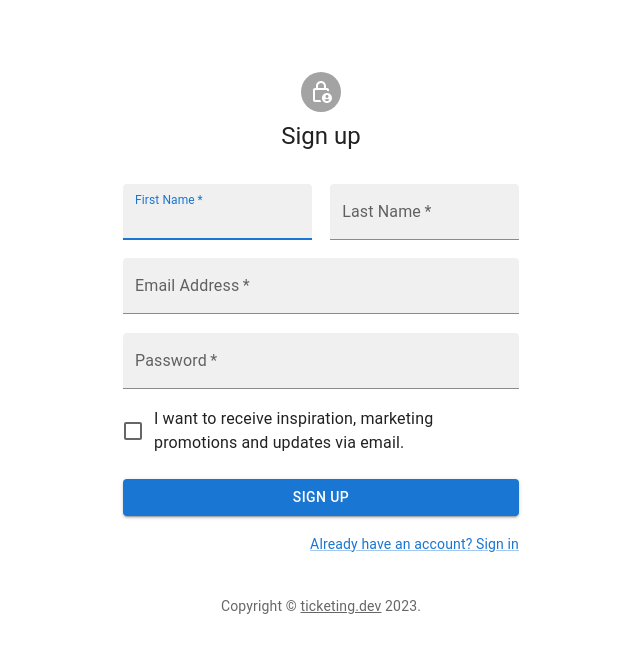
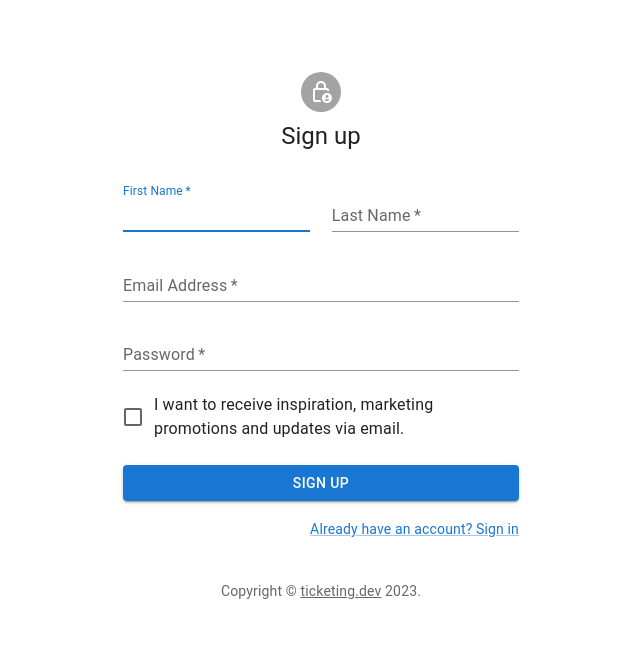
Before and after one commit to AbdulRehman-z/ecommerce-microservice, a Next.js app in the folder client/: page /auth/sign-up in a window 1280 px wide. Shown: the top 652 px of the page, without its empty margins (319-959 px from the left). Built offline with nearby package versions, Linux system fonts and the light colour scheme.

Commit message:
did some error-handling on client-side

```diff
--- /dev/null
+++ b/client/src/pages/alerts/alert.tsx
@@ -0,0 +1,35 @@
+import Snackbar from "@mui/material/Snackbar";
+import MuiAlert, { AlertProps } from "@mui/material/Alert";
+import { forwardRef, useState } from "react";
+
+const Alert = ({ severity, message }) => {
+  const [open, setOpen] = useState(true);
+
+  const handleClose = (
+    event?: React.SyntheticEvent | Event,
+    reason?: string
+  ) => {
+    if (reason === "clickaway") {
+      return;
+    }
+
+    setOpen(false);
+  };
+
+  const Alert = forwardRef<HTMLDivElement, AlertProps>(function Alert(
+    props,
+    ref
+  ) {
+    return <MuiAlert elevation={6} ref={ref} variant="filled" {...props} />;
+  });
+
+  return (
+    <Snackbar open={open} autoHideDuration={9000} onClose={handleClose}>
+      <Alert onClose={handleClose} severity={severity}>
+        {message}
+      </Alert>
+    </Snackbar>
+  );
+};
+
+export default Alert;
--- a/client/src/pages/auth/sign-up.tsx
+++ b/client/src/pages/auth/sign-up.tsx
@@ -1,7 +1,6 @@
 import * as React from "react";
 import Avatar from "@mui/material/Avatar";
 import Button from "@mui/material/Button";
-// import LoadingButton from "@mui/lab/LoadingButton";
 import CssBaseline from "@mui/material/CssBaseline";
 import TextField from "@mui/material/TextField";
 import FormControlLabel from "@mui/material/FormControlLabel";
@@ -14,6 +13,8 @@ import Typography from "@mui/material/Typography";
 import Container from "@mui/material/Container";
 import { theme } from "theme";
 import { useSignUpMutation } from "@/store/store";
+import DescriptionAlert from "../alerts/alert";
+import Alert from "../alerts/alert";
 
 const Copyright = (props: any) => {
   return (
@@ -24,7 +25,7 @@ const Copyright = (props: any) => {
       {...props}
     >
       {"Copyright © "}
-      <Link color="inherit" href="https://ticketing.dev/">
+      <Link color="inherit" href="https://ticketing.dev">
         ticketing.dev
       </Link>{" "}
       {new Date().getFullYear()}
@@ -36,6 +37,12 @@ const Copyright = (props: any) => {
 const SignUp = () => {
   const [signupUser, signupUserResults] = useSignUpMutation();
 
+  if (signupUserResults.data) {
+    console.log("fullfiled", signupUserResults.data);
+  } else {
+    console.log("rejected", signupUserResults.error);
+  }
+
   const handleSubmit = async (event: React.FormEvent<HTMLFormElement>) => {
     event.preventDefault();
     const data = new FormData(event.currentTarget);
@@ -44,8 +51,6 @@ const SignUp = () => {
       email: data.get("email"),
       password: data.get("password"),
     });
-
-    console.log(signupUserResults.data);
   };
 
   return (
@@ -71,10 +76,10 @@ const SignUp = () => {
           onSubmit={handleSubmit}
           sx={{ mt: 4 }}
         >
-          <Grid container spacing={2.3}>
+          <Grid container spacing={2.7}>
             <Grid item xs={12} sm={6}>
               <TextField
-                variant="filled"
+                variant="standard"
                 autoComplete="given-name"
                 name="firstName"
                 required
@@ -86,7 +91,7 @@ const SignUp = () => {
             </Grid>
             <Grid item xs={12} sm={6}>
               <TextField
-                variant="filled"
+                variant="standard"
                 required
                 fullWidth
                 id="lastName"
@@ -97,7 +102,7 @@ const SignUp = () => {
             </Grid>
             <Grid item xs={12}>
               <TextField
-                variant="filled"
+                variant="standard"
                 required
                 fullWidth
                 id="email"
@@ -108,7 +113,7 @@ const SignUp = () => {
             </Grid>
             <Grid item xs={12}>
               <TextField
-                variant="filled"
+                variant="standard"
                 required
                 fullWidth
                 name="password"
@@ -134,6 +139,10 @@ const SignUp = () => {
           >
             Sign Up
           </Button>
+
+          {signupUserResults.isError && (
+            <Alert message={signupUserResults.error} severity="error" />
+          )}
           <Grid container justifyContent="flex-end">
             <Grid item>
               <Link href="#" variant="body2">
--- a/client/src/store/api/authApi.ts
+++ b/client/src/store/api/authApi.ts
@@ -5,10 +5,10 @@ import { createApi, fetchBaseQuery } from "@reduxjs/toolkit/dist/query/react";
 //   id: string;
 // }
 
-// export interface UserResponse {
-//   email: string;
-//   id: string;
-// }
+export interface UserResponse {
+  email: string;
+  id: string;
+}
 
 export interface SignUpRequest {
   email: FormDataEntryValue | null;
@@ -19,16 +19,12 @@ const authApi = createApi({
   baseQuery: fetchBaseQuery({
     baseUrl: "https://ticketing.dev/api/users",
   }),
-  // tagTypes: ["User"],
   endpoints: (builder) => ({
     signUp: builder.mutation({
       query: (body) => ({
         method: "POST",
         url: "/signup",
-        body: {
-          email: body.email,
-          password: body.password,
-        },
+        body,
       }),
     }),
   }),
```
